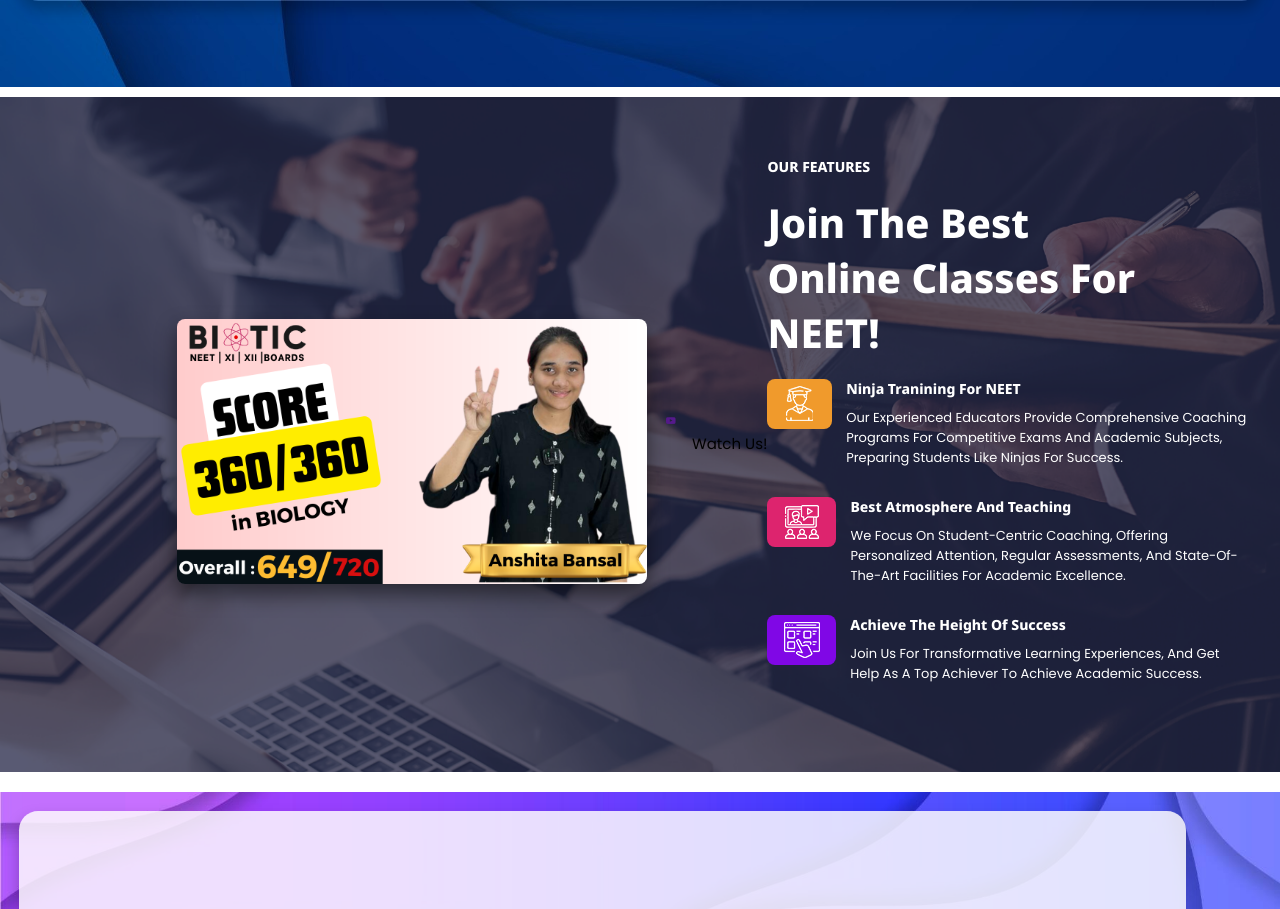
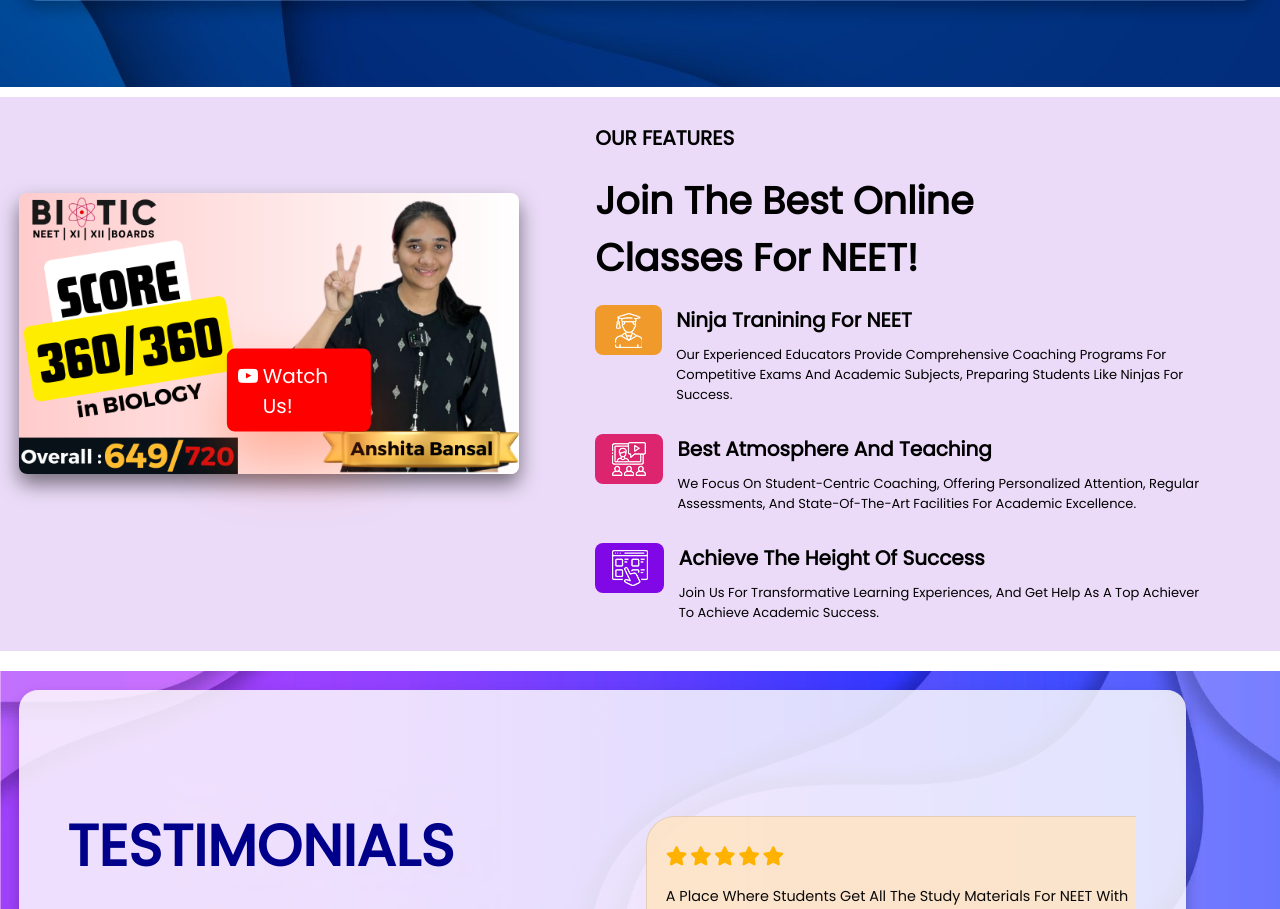
Before and after one commit to SUYASHHAGARWAL/octapina, a Python web app: template octapinapp/Templates/home.html in a window 1280 px wide. Shown: the part 1617-2526 px from the top of the page. Run offline with Jinja, Linux system fonts and the light colour scheme; the template is opened without the code that fills it, so the values that code supplies are empty.

Commit message:
Update feature.css

```diff
--- a/static/css/feature.css
+++ b/static/css/feature.css
@@ -1,201 +1,227 @@
+*{
+    margin: 0;
+    padding: 0;
+    box-sizing: border-box;
+    font-family: 'poppins',sans-serif;
+    outline: none;
+    border: none;
+    text-decoration: none;
+    text-transform: capitalize;
+    transition: .2s linear;
+}
 
-.feature-section{
-    background:url('/static/Images/main_bg5.png') no-repeat center center/cover;
+html{
+    font-size: 60%;
+    scroll-behavior: smooth;
+    scroll-padding-top: 6rem;
+    overflow-x: hidden;
+}
+
+header{
+    position: fixed;
+    top: 0; left: 0; right: 0;
+    background: transparent;
+    /* background-color: rgba(255, 254, 254, 0.837); */
+    align-items: center;
+    justify-content: space-between;
+    z-index: 1000;
+    box-shadow: rgba(0,0,0,.3);
+}
+
+
+  .feature-section {
+    /* background: url('/Static/Images/main_bg5.png') no-repeat center center/cover; */
     display: flex;
     flex-wrap: wrap;
-    width: 100%;
-    padding-top: 60px;
-    padding-bottom: 60px;
-    justify-content: center;
     align-items: center;
+    /* height: 100vh; */
     margin-top: 1rem;
+    background-color: #bf8de851;
+  }
 
+  @keyframes float_boxnew {
+    0%, 100% {
+      transform: translate(0);
     }
-.feature-photu img{
-    width: 49rem;
+    25% {
+      transform: translate(10px, 10px);
+    }
+    50% {
+      transform: translate(5px, 5px);
+    }
+    75% {
+      transform: translate(10px, -5px);
+    }
+  }
+
+  .float_box {
+    position: relative;
+    display: flex;
+    gap: 0.5rem;
+    background-color: red;
+    padding: 1rem;
+    border: 2px solid red;
+    border-radius: 8px;
+    width: 15rem;
+    color: white;
+    font-size: 20px;
+    left: -33rem;
+    top: 16rem;
+    box-shadow: 0 30px 60px 0 rgba(255, 82, 25, .4);
+    animation: float_boxnew 8s;
+    animation-iteration-count: infinite;
+    transition: animation 8s;
+  }
+
+  .fa-youtube-play {
+    color: #fff;
+  }
+
+  .feature-photu {
+    margin-left: 2rem;
+    margin-right: 2rem;
+    width: 500px;
+  }
+
+  .feature-photu img {
     border-radius: 8px;
     border-style: none;
     box-shadow: 0 10px 20px rgba(0, 0, 0, 0.5);
     position: relative;
-    top: 2rem;
-    transition: .4s;
-    animation: photu-animate 5s;
-
-}
-.feature-photu{
-    margin-left: 5rem;
-    margin-right: 2rem;
-
-}
-.float-box{
-    position: relative;
-    top: -10rem;
-    left: 31rem;
-    background-color: red;
-    padding: 1.5rem;
-    border: 2px solid red;
-    border-radius: 8px;
-    width: 18rem;
-    color: white;
-    font-size: 20px;
-    display: flex;
-    box-shadow: 0 30px 60px 0 rgba(255,82,25,.4);
-    padding-bottom: 0.8rem;
-    animation: float_box 5s;
-    animation-iteration-count: infinite;
-    transition: animation 5s;
-
-}
-.float-box a{
-    color: white;
-    font-size: 30px;
-    text-decoration: none;
-    position: relative;
-    top: -5px;
-    left: 15px;
-}
-.float-box i{
-    border-radius: 50%;
-}
-.text{
-    font-size: 15px;
-    /* width: 100%; */
-    margin-left: 26px;
-    margin-top: 4px;
+    top: 10rem;
+    width: 100%;
   }
 
-.feature-content{
+  .feature-content {
+    width: 63rem;
+    color: rgb(0, 0, 0);
+    margin-top: -27rem;
+    margin-left: 62rem;
+  }
 
-    width: 50rem;
-    color: white;
-}
-.feature-content h2{
+  .feature-content h2 {
     width: 40rem;
-    font-size: 40px;
-    font-family: 'Noto Sans', sans-serif;
+    font-size: 38px;
+    font-family: 'poppins', sans-serif;
     margin-bottom: 2rem;
   }
-.feature-content h3{
-    font-family: "Noto Sans", sans-serif;
-    font-size: 14px;
+
+  .feature-content h3 {
+    font-family: 'poppins', sans-serif;
+    font-size: 20px;
     margin-bottom: 2rem;
   }
-.feature-content .qualities {
-    font-family: 'Open Sans', sans-serif;
-}
-.core-quality{
-    width: 50rem;
+
+  .core-quality {
+    width: 100%;
     display: flex;
     justify-content: space-around;
     margin-bottom: 3rem;
-    /* flex-wrap: wrap; */
   }
-.core-quality-icon{
-    width: 170px;
+
+  .core-quality-icon {
+    margin-top: 0rem;
+    width: 135px;
     height: 50px;
     background-color: #f09a2c;
-    /* position: relative; */
-    /* top: 75px; */
     border-radius: 8px;
     margin-right: 1.5rem;
     display: flex;
     align-items: center;
     justify-content: center;
   }
-#icon2{
+
+  #icon2 {
     background-color: #dd246e;
+    width: 128px;
   }
-#icon3{
-    width: 13rem;
-    background-color: #8007e6
+
+  #icon3 {
+    width: 96px;
+    background-color: #8007e6;
   }
-.core-quality-icon img{
+
+  .core-quality-icon img {
     z-index: 1000;
-    transform: rotateY(0degree);
+    transform: rotateY(0deg);
   }
-.core-quality-icon img:hover{
+
+  .core-quality-icon img:hover {
     transform: rotateY(360deg);
-transition: .4s;
+    transition: 0.4s;
+  }
 
-}
-.core-quality-content h3{
+  .core-quality-content h3 {
     margin-bottom: 0;
   }
-.core-quality-content p{
+
+  .core-quality-content p {
     font-size: 13px;
     margin-top: 10px;
   }
-.feature-content{
-    width: 40rem;
+
+
+  /* Media Queries */
+
+  @media (max-width: 1200px) {
+    .feature-photu {
+      width: 400px;
     }
 
-@keyframes photu-animate {
-    0%{
-        display: none;
-        left: -2rem;
-    }
-    50%{
-        display: block;
-
-    }
-    100%{
-        display: block;
-        left: 0rem;
+    .feature-content {
+      margin-left: 30rem;
     }
   }
 
-@keyframes float_box {
-    0%{
-        top: -11rem;
-        left: 24rem;
+  @media (max-width: 992px) {
+    .feature-photu {
+      width: 300px;
     }
-    100%{
-        top: -10rem;
-        left: 31rem;
+
+    .feature-content {
+      margin-left: 20rem;
+    }
+
+    .feature-content h2 {
+      font-size: 30px;
     }
   }
 
+  @media (max-width: 768px) {
+    .feature-photu {
+      width: 250px;
+    }
 
-@media screen and (max-width:500px) {
-    section{
-        width: 59.4rem !important;
+    .feature-content {
+      margin-left: 15rem;
     }
-    .feature-photu img{
-        left: -3.2rem;
-        width: 40rem;
-    }
-    .float-box{
-        left: 27rem;
-    }
-    .core-quality-content p{
-        width: 82%;
-    }
-    /* .core-quality-content{
-        width: 35rem;
-    } */
-    @keyframes float_box {
-        0%{
-            top: -11rem;
-            left: 12rem;
-        }
-        100%{
-            top: -10rem;
-            left: 19rem;
+
+    .feature-content h2 {
+      font-size: 25px;
     }
   }
-    @keyframes photu-animate {
-        0%{
-            display: none;
-            left: -4.2rem;
-        }
-        50%{
-            display: block;
 
-        }
-        100%{
-            display: block;
-            left: -3.2rem;
+  @media (max-width: 576px) {
+    .feature-photu {
+      width: 100%;
+      margin-left: 0;
+      margin-right: 0;
     }
 
+    .feature-content {
+      width: 100%;
+      margin-top: 2rem;
+      margin-left: 0;
+      text-align: center;
+    }
+
+    .core-quality {
+      flex-direction: column;
+      align-items: center;
+    }
+
+    .core-quality-icon {
+      margin-right: 0;
+      margin-bottom: 1rem;
     }
   }
```
Lines whose indentation alone changed are shown as unchanged.
